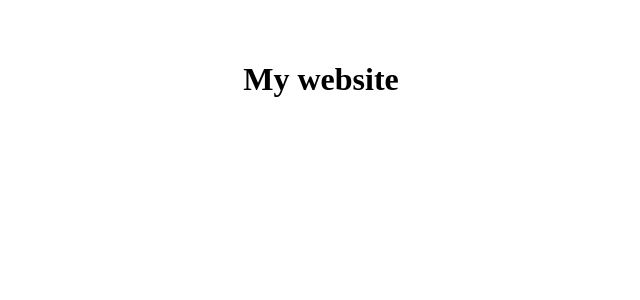
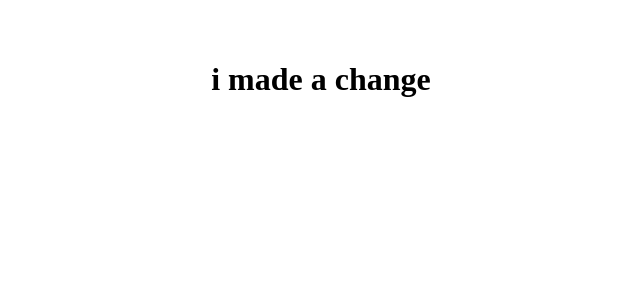
Before and after one commit to escavanessa/Portfolio, a React (Vite) app: page / in a window 1280 px wide. Shown: the top 300 px of the page, without its empty margins (319-959 px from the left). Built offline with nearby package versions, Linux system fonts and the light colour scheme.

Commit message:
something weird happened

```diff
--- a/src/App.jsx
+++ b/src/App.jsx
@@ -5,7 +5,7 @@ function App() {
 
   return (
     <>
-      <h1>My website</h1>
+      <h1>i made a change</h1>
     </>
   )
 }
```
